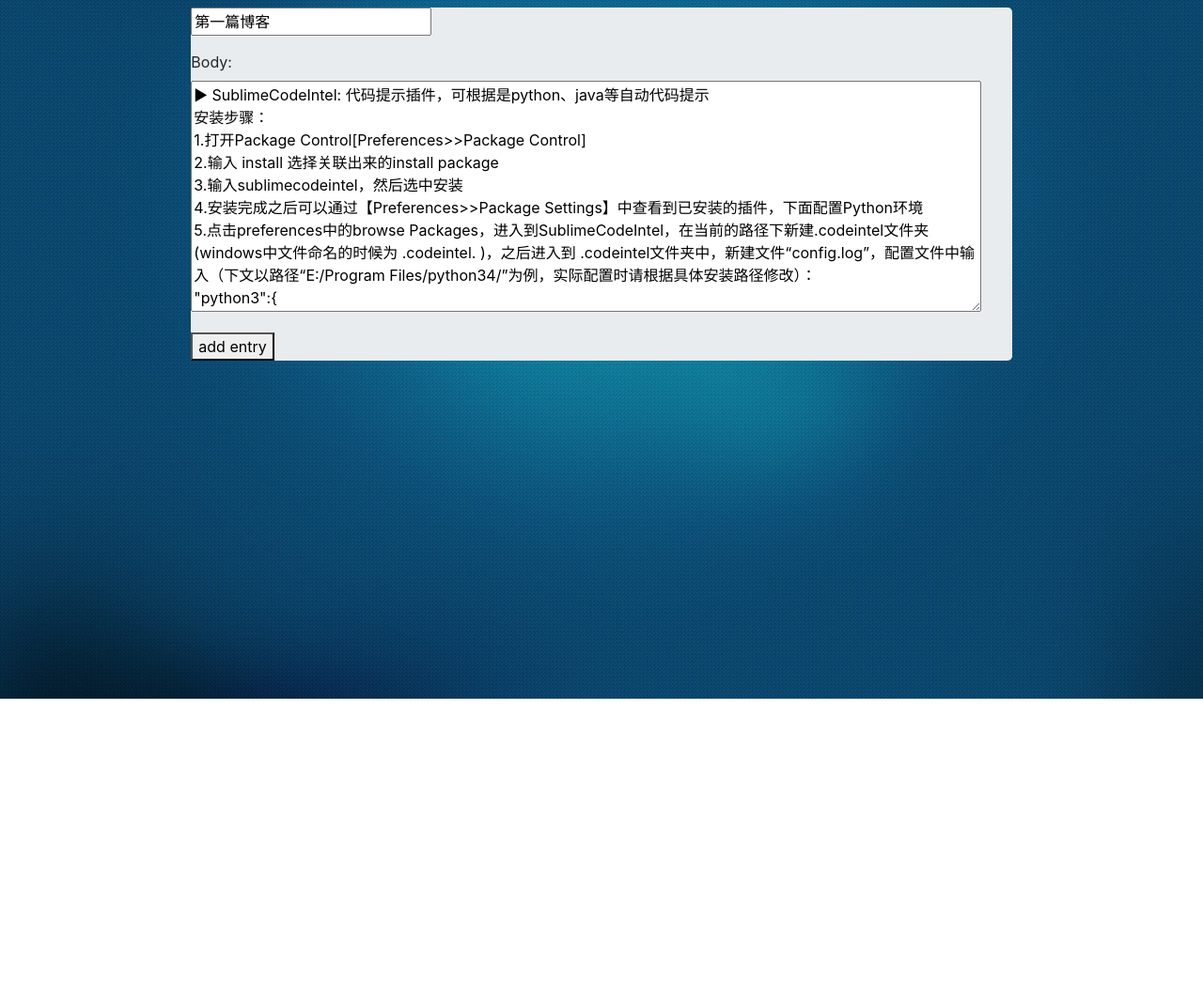
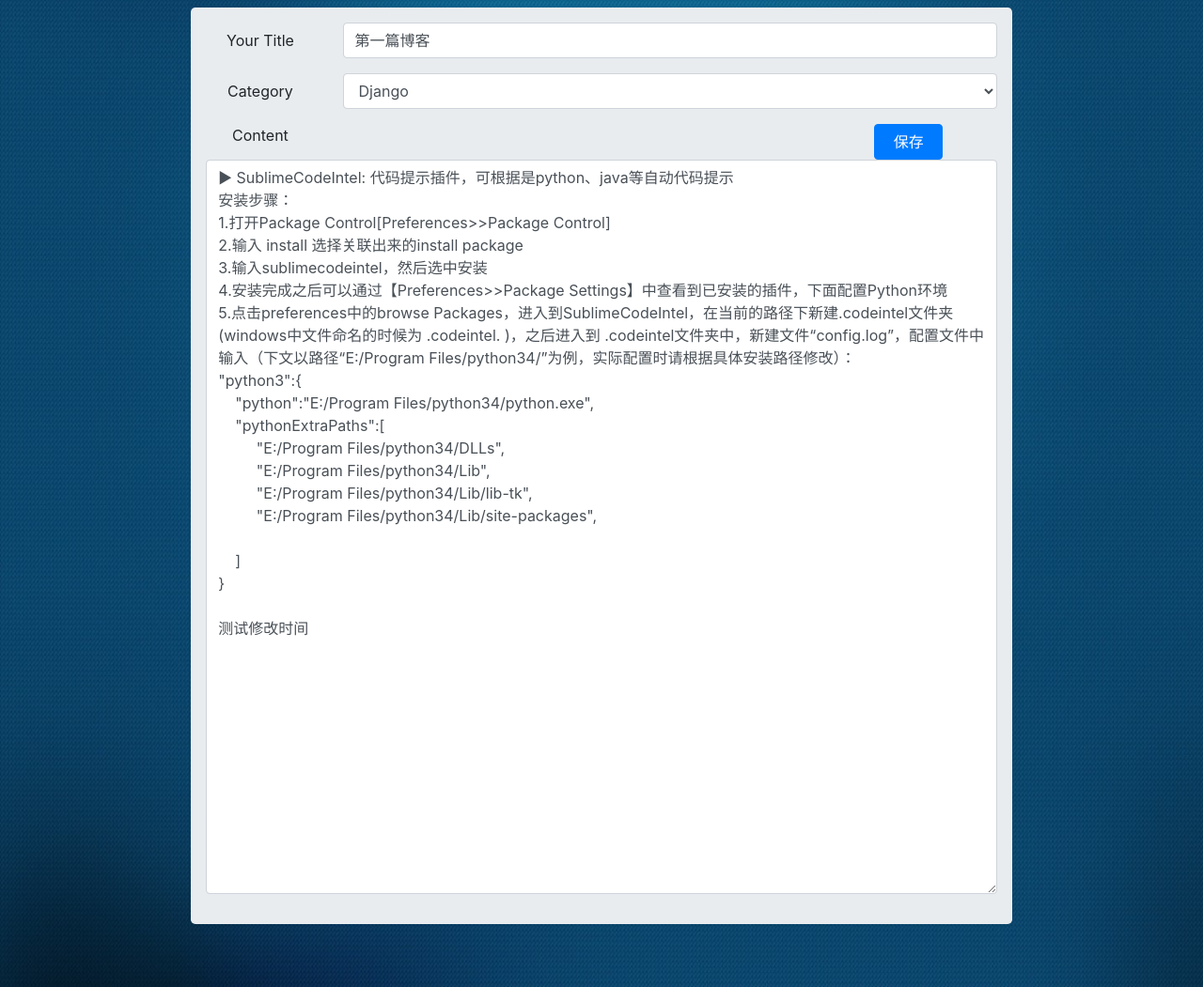
Before and after one commit to heyefu19920626/myBlog, a Django app: page /edit_article/1/ in a window 1280 px wide. Shown: the part 56-1107 px from the top of the page at 94% size. Before the commit the page ends 800 px from the top, so only its background shows below. Run offline with Django 3.2, Linux system fonts and the light colour scheme; data comes from the database, SQL or seed files in the repository; both versions use the stored data as it was after the commit; some libraries are stand-ins or nearby versions.

Commit message:
让文章可以被编辑，且调整编辑页面的样式

```diff
--- a/blog/forms.py
+++ b/blog/forms.py
@@ -7,6 +7,7 @@
     class Meta:
         """docstring for Meta"""
         model = Article
-        fields = ['title', 'body',]
-        labels = {'title': ''}
-        widgets = {'body': forms.Textarea(attrs={'cols': 80})}
+        fields = ['title', 'body','category']
+        TextInput = {'title': ''}
+        Textarea = {'body': ''}
+        ChoiceField = {'category': ''}
--- a/blog/static/css/index.css
+++ b/blog/static/css/index.css
@@ -48,3 +48,6 @@
 .extend-height{
     height: 100%;
 }
+.small-padding{
+    padding: 1rem;
+}
--- a/blog/templates/blog/edit_article.html
+++ b/blog/templates/blog/edit_article.html
@@ -11,14 +11,38 @@
     <div class="row">
         <div class="col-md-2">
         </div>
-        <div class="jumbotron col-md-8 no-padding">
+        <div class="jumbotron col-md-8 small-padding">
             <!-- article title bar start -->
             <form action="{% url 'blog:edit_article' article.id %}" method='post'>
+                {% csrf_token %}
+                <div class="form-group row">
+                    <label for="title" class="col-md-2 col-form-label text-center">{% trans 'Your Title' %}</label>
+                    <div class="col-md-10">
+                        <input type="text" class="form-control" name="title" placeholder="Your Title" required id="id_title" value="{{ article.title }}">
+                    </div>
+                </div>
+                <div class="form-group row">
+                    <label for="id_category" class="col-md-2 col-form-label text-center">{% trans 'Category' %}</label>
+                    <div class="col-md-10">
+                        <select name="category" class="form-control" required id="id_category">
+                            {% for category in categorys %}
+                                {% if category == article.category %}
+                                <option selected="selected" value="{{ category.id }}">{{ category }}</option>
+                                {% else %}
+                                <option value="{{ category.id }}">{{ category }}</option>
+                                {% endif %}
+                            {% endfor %}
+                        </select>
+                    </div>
+                </div>
                 <div class="form-group">
-                    {% csrf_token %}
-                    {{ form.as_p }}
+                    <div class="row">
+                        <label for="id_body" class="col-md-2 text-center">{% trans 'Content' %}</label>
+                        <div class="col-md-8"></div>
+                        <button name='submit' class="col-md-1 btn btn-primary">{% trans 'Save' %}</button>
+                    </div>
+                    <textarea name="body" class="form-control" required id="id_body" rows="32">{{ article.body }}</textarea>
                 </div>
-                <button name='submit'>add entry</button>
             </form>
         </div>
     </div>
--- a/blog/views.py
+++ b/blog/views.py
@@ -4,7 +4,7 @@
 from django.utils.translation import LANGUAGE_SESSION_KEY
 from django.utils.http import is_safe_url
 from django.urls import reverse
-from .models import Article
+from .models import Article, Category
 import markdown
 #from markdown.extensions import Extension
 from .forms import ArticleForm
@@ -38,11 +38,15 @@
     if request.method != 'POST':
         form = ArticleForm(instance=article)
     else:
+        print(request.POST['category'])
         form = ArticleForm(instance=article, data=request.POST)
         if form.is_valid():
             form.save()
             return HttpResponseRedirect(reverse('blog:article_details', args=[article_id]))
-    context = {'article': article, 'form':form}
+        else:
+            print('表单验证出错')
+    categorys = Category.objects.all()
+    context = {'article': article, 'form':form, 'categorys': categorys}
     return render(request, 'blog/edit_article.html', context)
 
 
```
Also changed, not shown: db.sqlite3.
